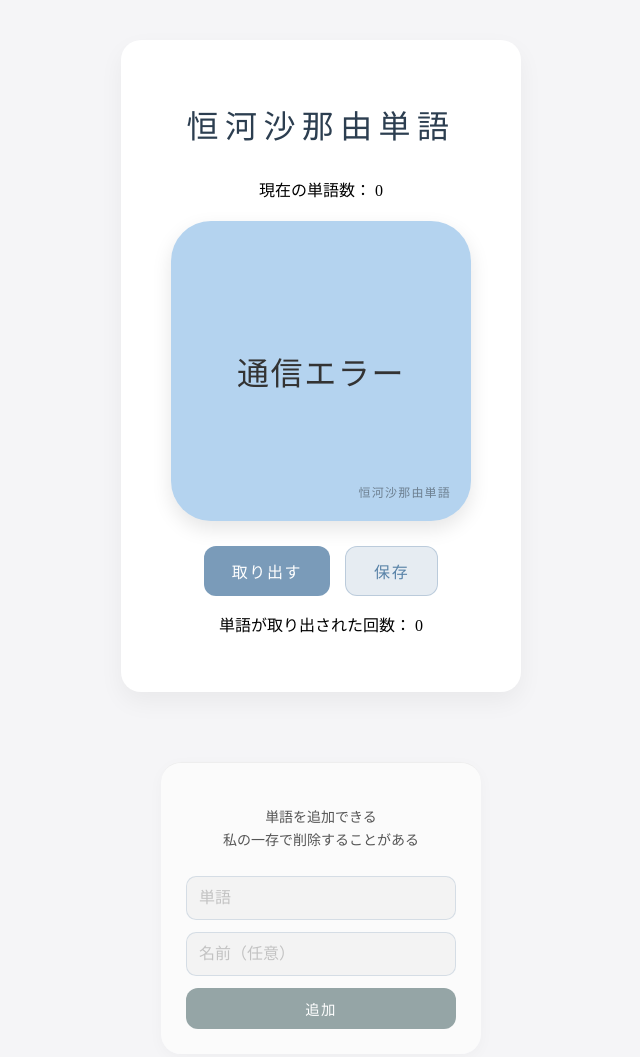
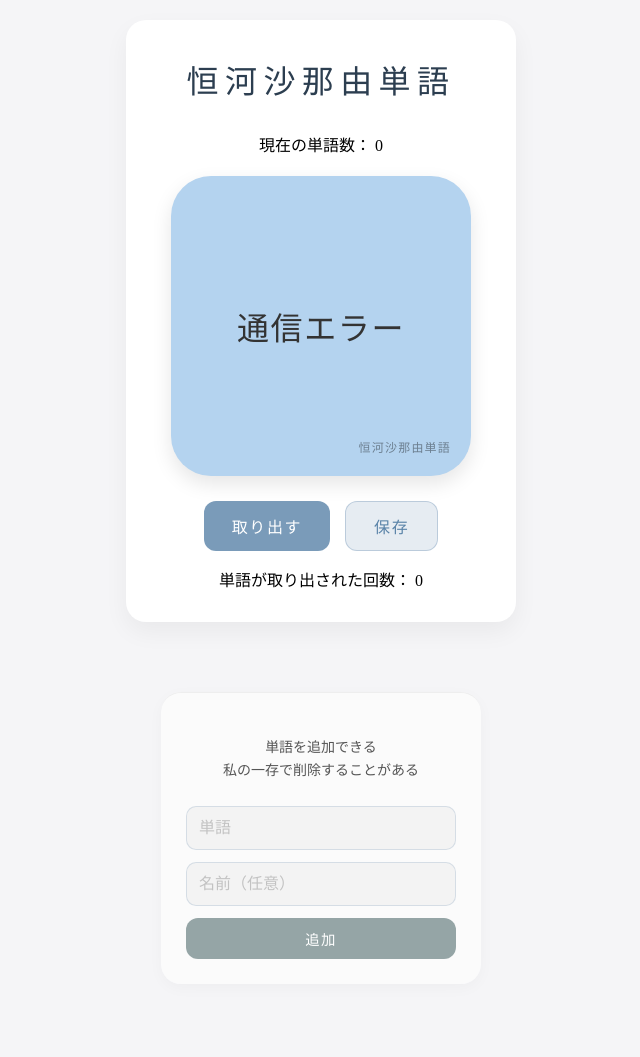
Before and after one commit to kasen-river/nayutango, a website built with Vite: page index.html in a window 1280 px wide. Shown: the whole page, without its empty margins (319-959 px from the left). After the commit the page ends 1004 px from the top, so only its background shows below. Built offline with nearby package versions, Linux system fonts and the light colour scheme; no server answers.

Commit message:
Add files via upload

```diff
--- a/src/style.css
+++ b/src/style.css
@@ -3,26 +3,34 @@ body {
   /* 全体のフォント */
   font-family: "Sawarabi Mincho", "Hiragino Mincho ProN", serif;
   background-color: #f5f5f7;
+  margin: 0;
+  padding: 20px 0 ; /* 上下に余白を作る */
+  width: 100vw;    /* 画面幅ぴったりに固定 */
+  overflow-x: hidden; /* 横揺れを物理的に禁止する */
   display: flex;
   flex-direction: column; /* 要素を縦に並べる */
   align-items: center;
   text-align: center;
   justify-content: flex-start;
-  padding: 40px 20px; /* 上下に余白を作る */
   min-height: 100vh;
-  margin: 0;
   touch-action: manipulation; /* ズーム対策 */
+
+}
+
+html, body {
+  touch-action: pan-x pan-y; /* 1本指のスクロールは許可し、ダブルタップズーム（manipulation）を実質無効化 */
 }
 
 /* ガチャの四角 */
 #app {
   width: 90%;
-  max-width: 320px;
+  max-width: 390px;
   background: white;
-  padding: 40px;
+  padding: 15px;
   border-radius: 20px;
   box-shadow: 0 10px 25px rgba(0,0,0,0.05);
   margin-bottom: 20px; /* 下の四角との間隔 */
+  box-sizing: border-box;
   margin-left: auto;
   margin-right: auto;
 }
```
